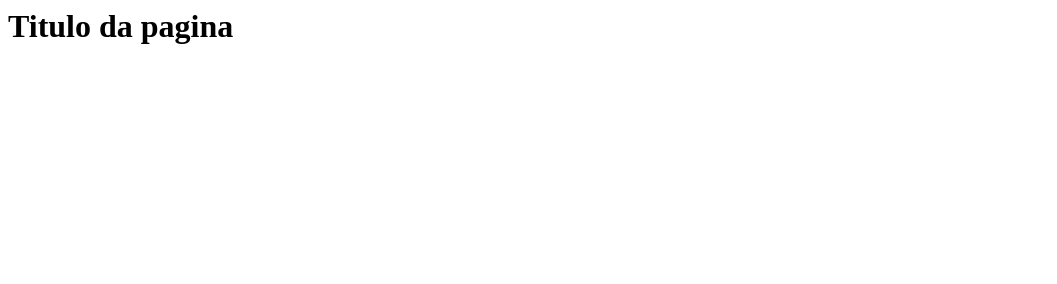
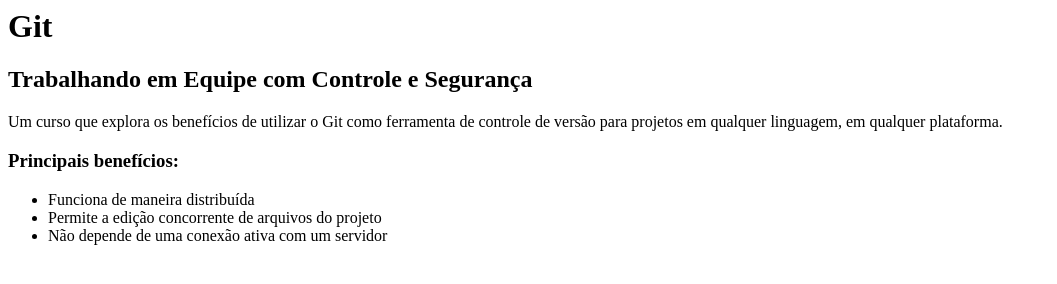
Before and after one commit to victorsv91-zz/Alura_git, a plain HTML site: page index.html in a window 1280 px wide. Shown: the whole page, without its empty margins (0-1057 px from the left). Drawn offline with Linux system fonts and the light colour scheme.

Commit message:
Modificado para o padrão da Aula

```diff
--- a/index.html
+++ b/index.html
@@ -1,7 +1,17 @@
 <html>
-<head>
-</head>
-<body>
-<h1>Titulo da pagina</h1>
-</body>
+    <head>
+    </head>
+    <body>
+        <h1>Git</h1>
+        <h2>Trabalhando em Equipe com Controle e Segurança</h2>
+
+        <p>Um curso que explora os benefícios de utilizar o Git como ferramenta de controle de versão para projetos em qualquer linguagem, em qualquer plataforma.</p>
+
+        <h3>Principais benefícios:</h3>
+        <ul>
+            <li>Funciona de maneira distribuída</li>
+            <li>Permite a edição concorrente de arquivos do projeto</li>
+            <li>Não depende de uma conexão ativa com um servidor</li>
+        </ul>
+    </body>
 </html>
```
